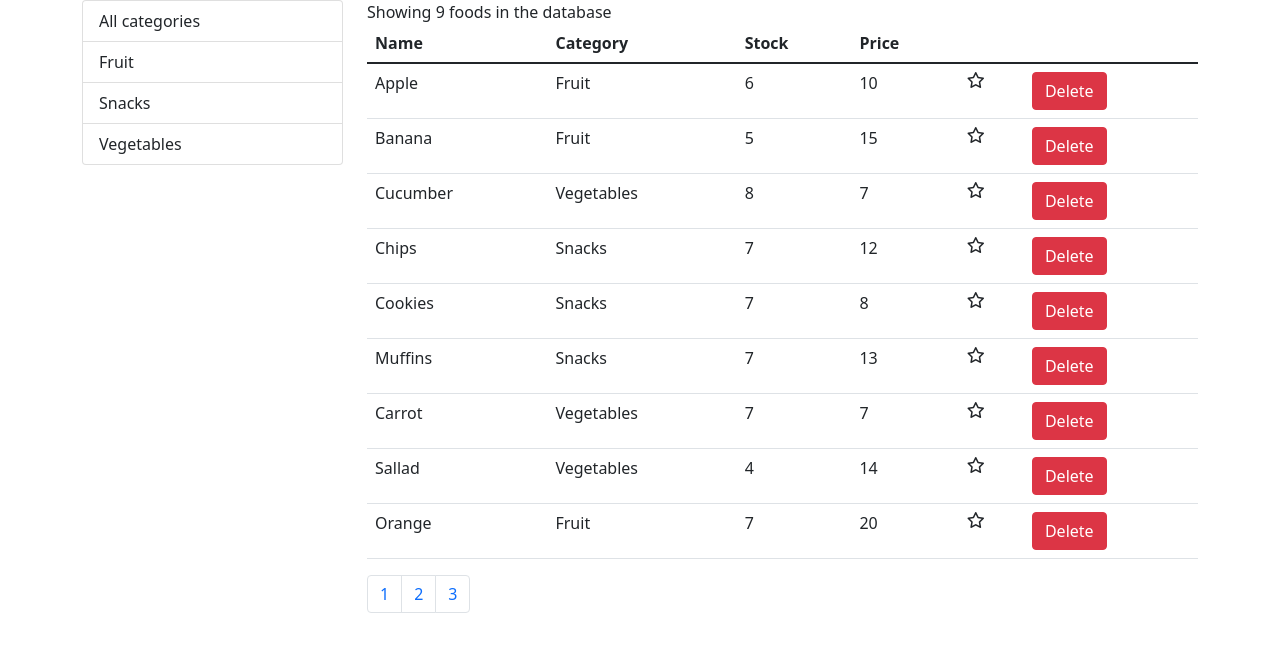
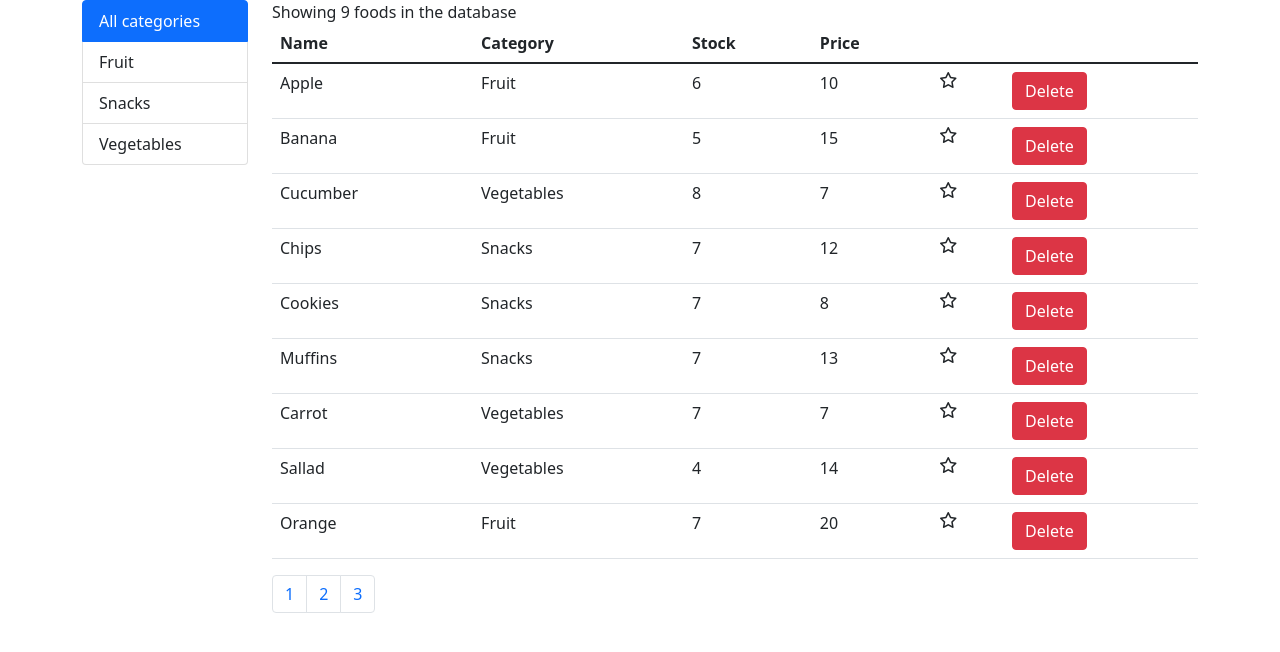
Before and after one commit to eva-hs/intensive-foods, a React (Create React App) app: page / in a window 1280 px wide. Shown: the top 652 px of the page. Built offline with nearby package versions, Linux system fonts and the light colour scheme.

Commit message:
Added format in ListGroup

```diff
--- a/src/App.jsx
+++ b/src/App.jsx
@@ -14,6 +14,12 @@ class App extends Component {
       { _id: 2, isActive: false },
     ],
     categories: getCategories(),
+    categoryValues: [
+      { _id: 0, isActive: true },
+      { _id: 1, isActive: false },
+      { _id: 2, isActive: false },
+      { _id: 3, isActive: false },
+    ],
   };
 
   handleDelete = (_id) => {
@@ -51,10 +57,13 @@ class App extends Component {
       <>
         <div className="container">
           <div className="row">
-            <div className="col-3">
-              <ListGroup categories={this.state.categories} />
+            <div className="col-2">
+              <ListGroup
+                categories={this.state.categories}
+                categoryValues={this.state.categoryValues}
+              />
             </div>
-            <div className="col-9">
+            <div className="col-10">
               <span>
                 Showing {this.state.foods.length} foods in the database
               </span>
--- a/src/components/common/ListGroup.jsx
+++ b/src/components/common/ListGroup.jsx
@@ -2,16 +2,31 @@ import React, { Component } from "react";
 
 class ListGroup extends Component {
   render() {
-    const { categories } = this.props;
-    console.log(categories);
+    const { categories, categoryValues } = this.props;
+
     return (
       <ul className="list-group">
-        <li className="list-group-item">All categories</li>
-        <li className="list-group-item">{categories[0].name}</li>
-        <li className="list-group-item">{categories[1].name}</li>
-        <li className="list-group-item">{categories[2].name}</li>
+        <li className={this.formatCategoryItem(categoryValues[0].isActive)}>
+          All categories
+        </li>
+        <li className={this.formatCategoryItem(categoryValues[1].isActive)}>
+          {categories[0].name}
+        </li>
+        <li className={this.formatCategoryItem(categoryValues[2].isActive)}>
+          {categories[1].name}
+        </li>
+        <li className={this.formatCategoryItem(categoryValues[3].isActive)}>
+          {categories[2].name}
+        </li>
       </ul>
     );
+  }
+
+  // Formats the pagination depending on isActive value.
+  formatCategoryItem(isActive) {
+    let formatCategoryItem = "list-group-item ";
+    formatCategoryItem += isActive ? "active" : "";
+    return formatCategoryItem;
   }
 }
 
```
